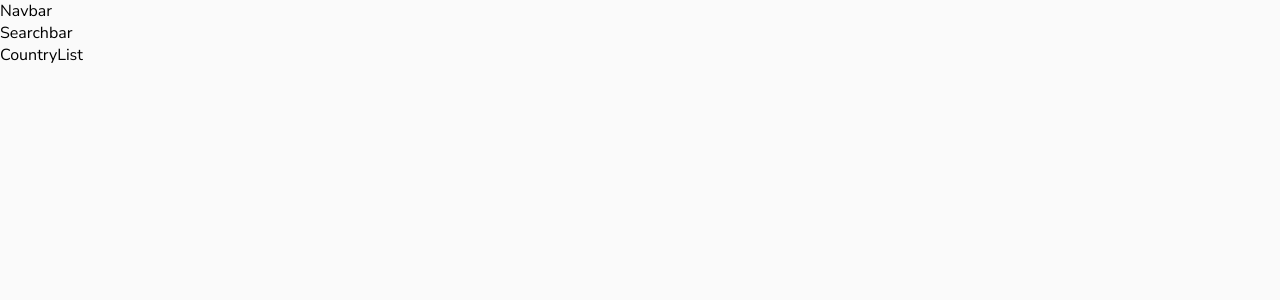
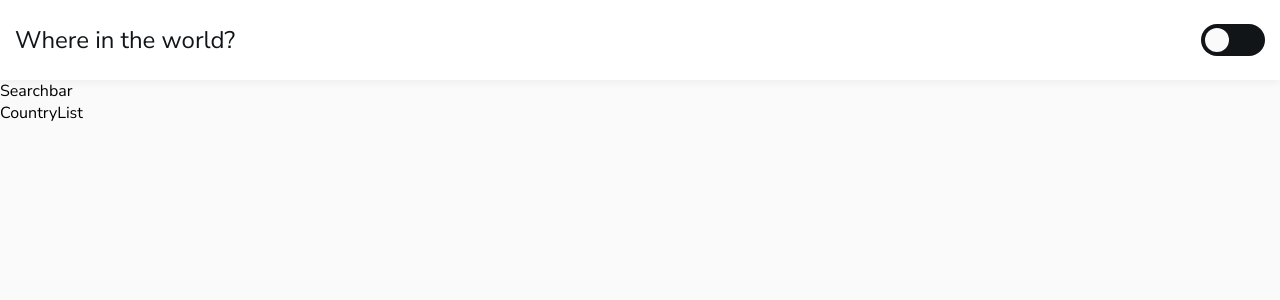
Before and after one commit to Lointainy/rest-countries-api, a Vue app: page / in a window 1280 px wide. Shown: the top 300 px of the page. Built offline with nearby package versions, Linux system fonts and the light colour scheme.

Commit message:
add layout and style for navbar

```diff
--- a/src/components/NavBar.vue
+++ b/src/components/NavBar.vue
@@ -1,3 +1,93 @@
 <template>
-  <div class="navbar">Navbar</div>
+  <div class="navbar">
+    <div class="navbar__logo">Where in the world?</div>
+    <label class="navbar__theme-toggle">
+      <input type="checkbox" name="" id="" class="navbar__theme-toggle-btn" />
+      <span class="navbar__theme-toggle-icon"><i></i></span>
+    </label>
+  </div>
 </template>
+
+<style lang="scss">
+.navbar {
+  @include container;
+  display: flex;
+  justify-content: space-between;
+  align-items: center;
+  height: 5rem;
+  background-color: $color-white;
+  box-shadow: $box-shadow-white;
+
+  &__logo {
+    font-weight: 400;
+    font-size: 1.5rem;
+    line-height: 2rem;
+    color: $color-chinese-black;
+
+    @include mediaWidth(440px, mx) {
+      font-size: 0.875rem;
+    }
+  }
+
+  &__theme-toggle {
+    position: relative;
+    width: 4rem;
+    height: 2rem;
+    overflow: hidden;
+    cursor: pointer;
+
+    @include mediaWidth(440px, mx) {
+      width: 3rem;
+      height: 1.5rem;
+    }
+
+    &-icon {
+      position: absolute;
+      top: 0;
+      left: 0;
+      width: 100%;
+      height: 100%;
+      background-color: $color-chinese-black;
+      border-radius: 1.5rem;
+      transition: 0.5s;
+
+      i {
+        position: absolute;
+        top: 0.25rem;
+        left: 0.25rem;
+        width: 1.5rem;
+        height: 1.5rem;
+        overflow: hidden;
+        background-color: $color-lotion;
+        border-radius: 50%;
+        transition: 0.5s;
+
+        @include mediaWidth(440px, mx) {
+          left: 0.25rem;
+          width: 1rem;
+          height: 1rem;
+        }
+      }
+    }
+
+    &-btn {
+      position: relative;
+      z-index: 1;
+      appearance: none;
+
+      &:checked ~ span {
+        background-color: $color-lotion;
+      }
+
+      &:checked ~ span i {
+        left: 2.25rem;
+        background-color: $color-chinese-black;
+
+        @include mediaWidth(440px, mx) {
+          left: 1.5rem;
+        }
+      }
+    }
+  }
+}
+</style>
```
